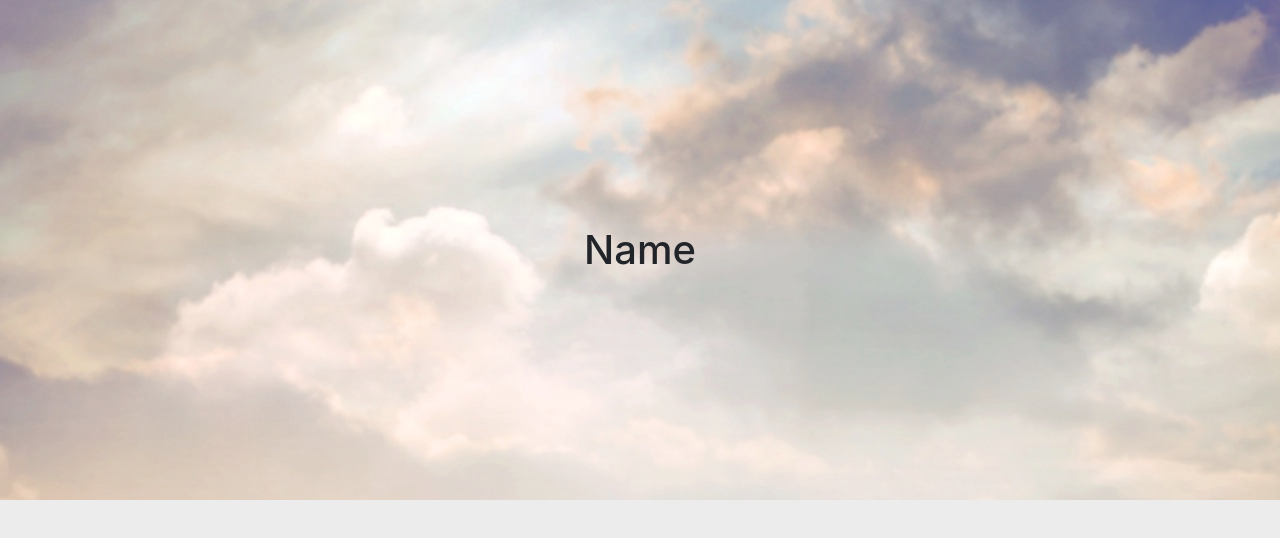
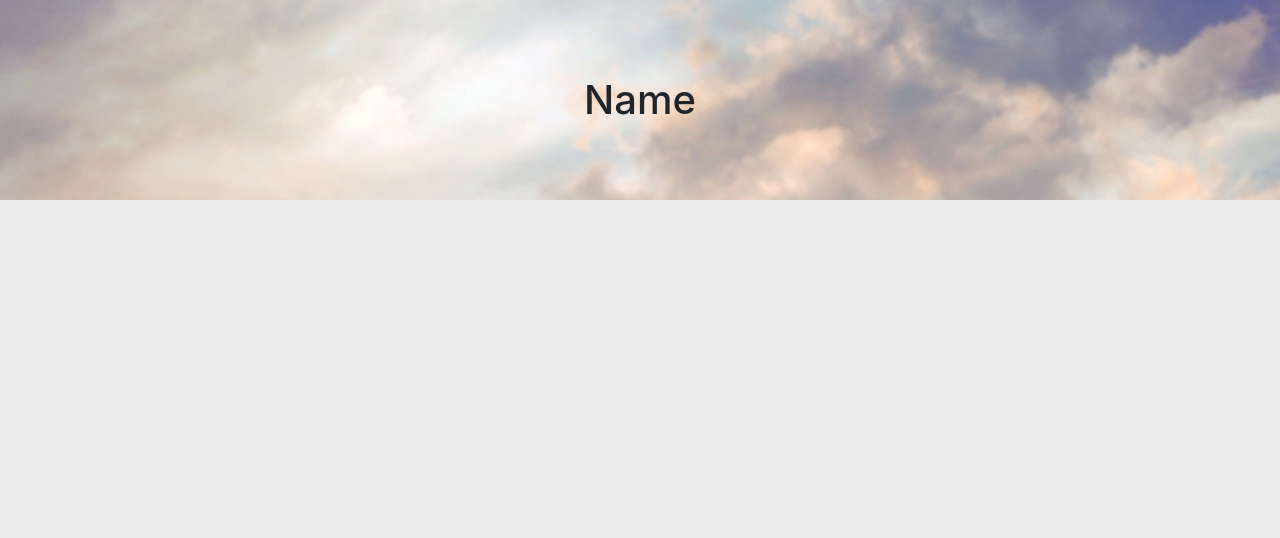
Before and after one commit to Nookeey/Top-Parallax-with-center-el, a plain HTML site: page index.html in a window 1280 px wide. Shown: the top 538 px of the page. Drawn offline with nearby package versions, Linux system fonts and the light colour scheme.

Commit message:
commit_Poprawa_kodu

```diff
--- a/index.html
+++ b/index.html
@@ -8,7 +8,7 @@
     <title>Document</title>
 
     <style>
-       #s1 { background: url('background-5.jpg') no-repeat top center; background-attachment: fixed; position: relative; height: 500px; }
+       #s1 { background: url('background-5.jpg') no-repeat top center; background-attachment: fixed; position: relative; height: 200px; }
        #s1 h1 { margin: 0; padding: 0; }
        #s2 { background: #ececec; height: 1000px; position: relative; z-index: 10; }
     </style>
@@ -16,25 +16,15 @@
 <body>
 
     <!--
-        *** DOCUMENTATION ***
-        Do sekcji pierwszej sekcji/diva ktora odpowiada z parallax,
-        dodajemy class="parallax-box" oraz musi ona posiadac style (
-            background: url('') no-repeat top center;
-            background-attachment: fixed; position: relative; height: wysokosc w px;
-        )
-
-        Do elementu ktory ma byc cały czas na srodu ekranu podaczas
-        scrollowania, dodajemy id="plx-el"
-
-        Do sekcji ktora znajduje sie zaraz po sekcji parllax dajemy
-        style ( position: relative; z-index: 10; )
+        Wystarczy dodac 'elParallax' sekcji
+        i 'elPlxCenter' do elementu ktory ma byc caly czas na srodku parallax'y
     -->
 
-    <section id="s1" class="parallax-box">
+    <section id="s1" elParallax>
         <div class="container">
             <div class="row text-center align-items-center">
                 <div class="col">
-                    <div id="plx-el">
+                    <div elPlxCenter>
                         <h1>Name</h1>
                     </div>
                 </div>
@@ -52,20 +42,23 @@
     <script>
         $(document).ready(function(){
 
-            var parallax_boxH = $("body").find(".parallax-box").height();
-            var plx_elH = $("body").find(".parallax-box #plx-el").height();
-            mrTop = (parallax_boxH / 2) - (plx_elH / 2);
-            $("body").find(".parallax-box #plx-el").css({"margin-top": mrTop+"px"});
+            var elParallax = $("body").find('[elParallax]');
+            var elPlxCenter = $("body").find('[elPlxCenter]');
+            var elParallaxH = elParallax.height();
+            var elPlxCenterH = elPlxCenter.height();
 
-            function setElPosition(a) {
-                mrTop = ( (parallax_boxH + a) / 2) - (plx_elH / 2);
-                $("body").find(".parallax-box #plx-el").css({"margin-top": mrTop+"px"});
+            elParallaxMrTop = (elParallaxH / 2) - (elPlxCenterH / 2);
+            elPlxCenter.css({"margin-top": elParallaxMrTop+"px"});
+
+            function setElPlxCenterlPosition(sTop) {
+                elParallaxMrTop = ( (elParallaxH + sTop) / 2) - (elPlxCenterH / 2);
+                elPlxCenter.css({"margin-top": elParallaxMrTop+"px"});
             }
 
             $(window).scroll(function() {
                 var sTop = $(window).scrollTop();
-                setElPosition(sTop);
-                $("#s1").css({"background-position-y": "-"+sTop/2+"px"});
+                setElPlxCenterlPosition(sTop);
+                elParallax.css({"background-position-y": "-"+sTop/2+"px"});
             });
 
         });
```
